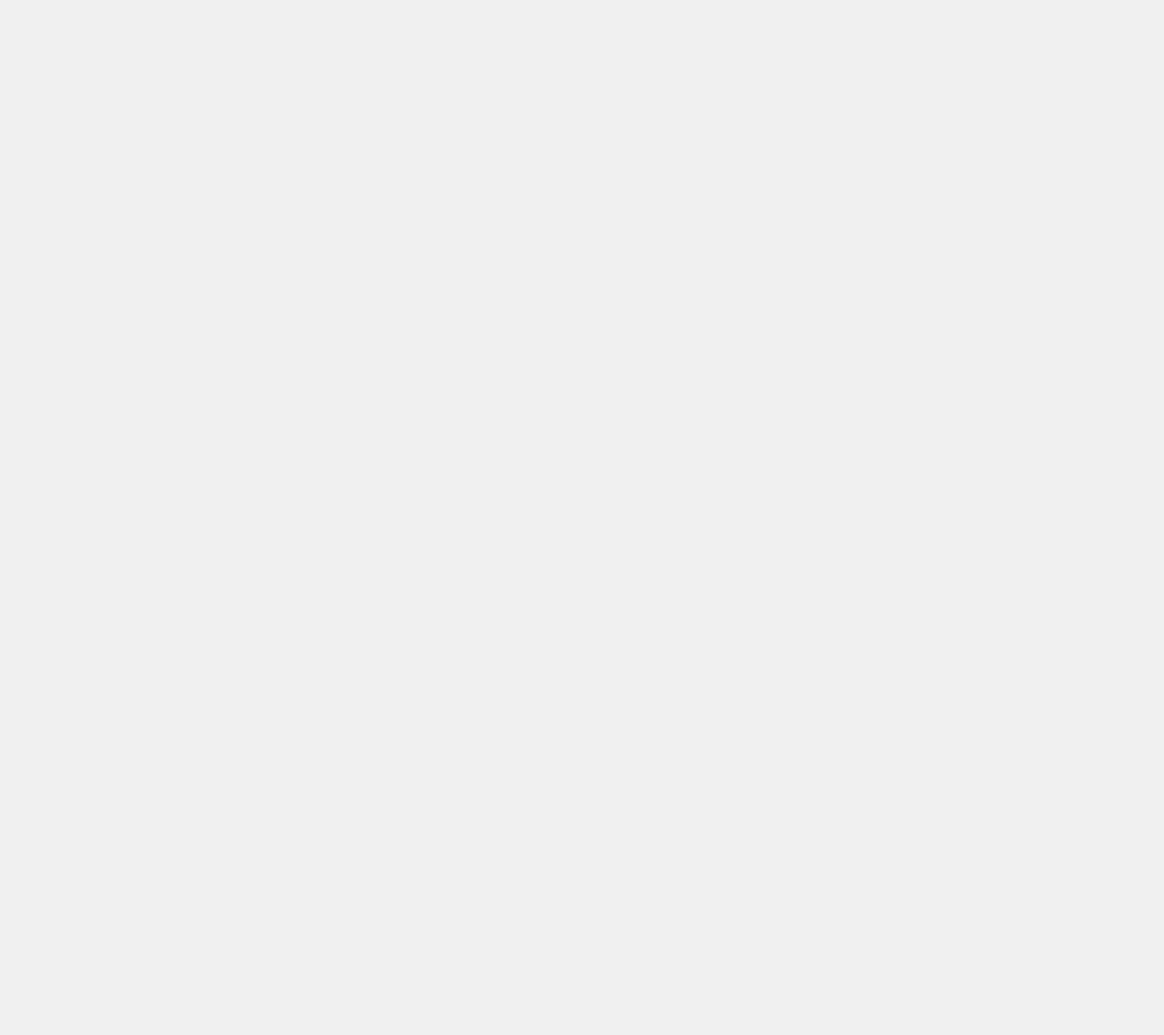
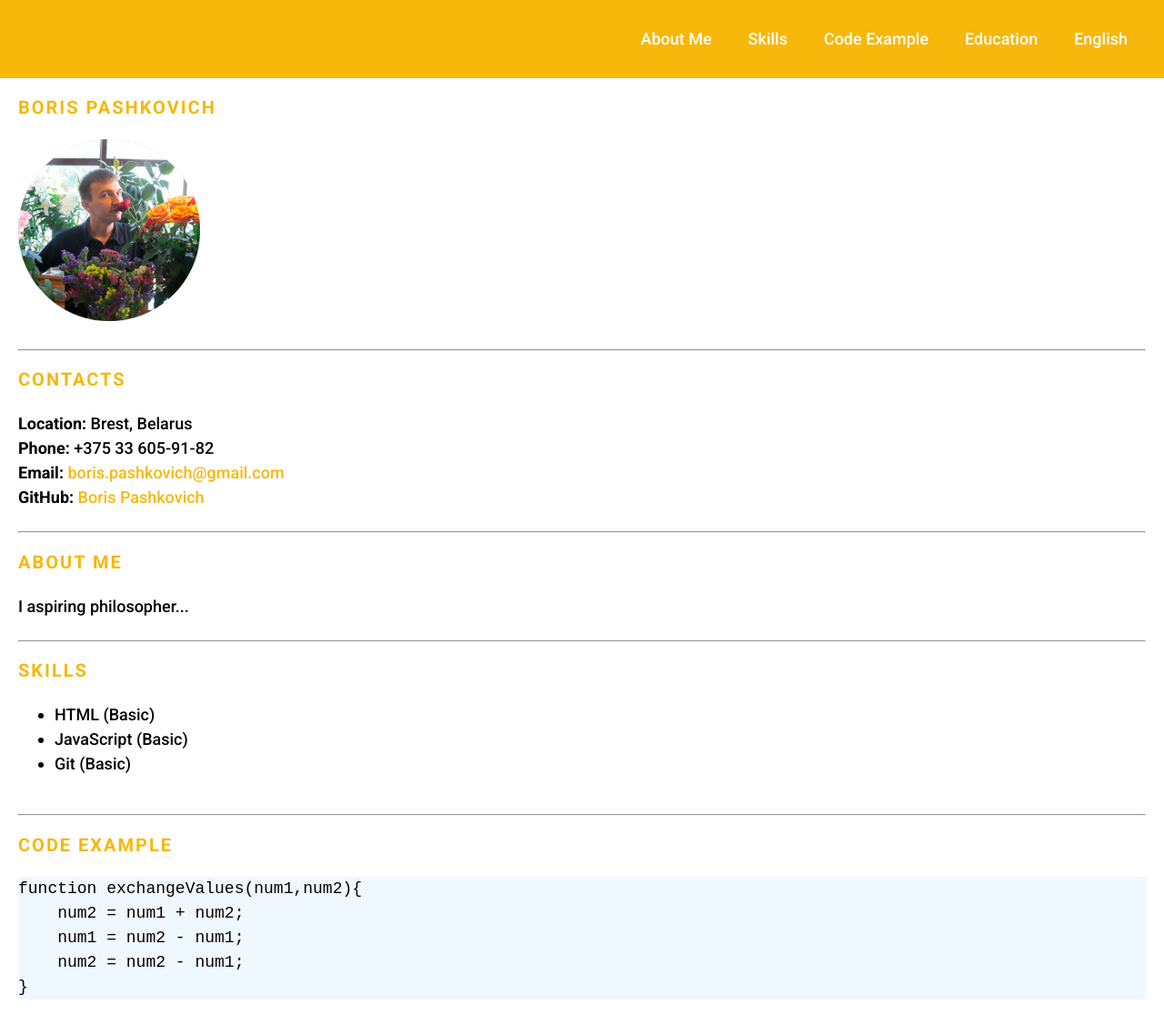
Before and after one commit to kelsoad/rsschool-cv, a plain HTML site: page index.html in a window 1280 px wide. Shown: the top 1138 px of the page at 91% size. Before the commit the page ends 800 px from the top, so only its background shows below. Drawn offline with Linux system fonts and the light colour scheme.

Commit message:
feat: add favicon, avatar, css, html

```diff
--- /dev/null
+++ b/css/style.css
@@ -0,0 +1,85 @@
+:root {
+    --color-primary: #f7b70b;
+    --color-bg:  #ffffff;
+}
+* {
+    box-sizing: border-box;
+}
+
+body {
+    min-height: 100vh;
+    display: flex;
+    margin: 0;
+    padding: 0;
+    flex-direction: column;
+    font-family: 'Roboto', sans-serif;
+    font-size: 18px;
+    line-height: 1.5;
+    background: var(--color-bg);
+}
+h1, h2 {
+    margin-bottom: 20px;
+    font-size: 20px;
+    text-transform: uppercase;
+    letter-spacing: 2px;
+    color: var(--color-primary);
+}
+.container {
+    max-width: 1440px;
+    margin: 0 auto;
+}
+.header{
+    background-color:  var(--color-primary);
+}
+section{
+    padding-bottom: 15px;
+}
+.footer{
+    background-color:  var(--color-primary);
+    padding: 20px;
+    margin-top: 20px;
+    color: #ffffff;
+}
+.nav-list {
+    display: flex;
+    justify-content: flex-end;
+    align-items: center;
+    list-style: none;
+}
+.nav-link {
+    padding: 0 20px;
+    line-height: 50px;
+    transition: .3s;
+    color: #ffffff;
+}
+a {
+    text-decoration: none;
+    color: var(--color-primary);
+}
+a:hover {
+    color: black;
+    transition: .3s;
+}
+#footer a {
+    color: #ffffff;
+}
+#footer a:hover {
+    color: black;
+}
+
+#footer {
+    display: flex;
+    justify-content: space-between;
+    align-items: center;
+    margin: 0 auto;
+    background-color: var(--color-primary);
+}
+pre{
+    background-color:aliceblue;
+}
+
+@media (max-width: 1440px) {
+.container {
+    padding: 0 20px;
+    }
+}
--- a/index.html
+++ b/index.html
@@ -4,10 +4,104 @@
     <meta charset="UTF-8">
     <meta http-equiv="X-UA-Compatible" content="IE=edge">
     <meta name="viewport" content="width=device-width, initial-scale=1.0">
-    <title>Document</title>
-    <link rel="stylesheet" href="style.css">
+    <title>cv</title>
+    <link rel="stylesheet" href="./css/style.css">
+    <link rel="icon" href="./assets/favicon.ico">
+    <link rel="preconnect" href="https://fonts.gstatic.com">
+    <link href="https://fonts.googleapis.com/css2?family=Roboto:wght@100;300;500;700&display=swap" rel="stylesheet">
 </head>
 <body>
-
+    <header class="header">
+        <div class="container" id="header">
+            <nav class="nav">
+                <ul class="nav-list">
+                <li class="nav-item"><a href="#about-me" class="nav-link">About Me</a></li>
+                <li class="nav-item"><a href="#skills" class="nav-link">Skills</a></li>
+                <li class="nav-item"><a href="#code-example" class="nav-link">Code Example</a></li>
+                <li class="nav-item"><a href="#education" class="nav-link">Education</a></li>
+                <li class="nav-item"><a href="#english" class="nav-link">English</a></li>
+                </ul>
+            </nav>
+            <div class="toggle">
+                <div class="line1"></div>
+                <div class="line2"></div>
+                <div class="line3"></div>
+            </div>
+        </div>
+    </header>
+    <main class="main">
+        <div class="container" id="main">
+            <section class="about-me" id="about-me">
+                <h1>Boris Pashkovich</h1>
+                <img src="./assets/img/avatar.png" alt="avatar" width="200px" height="200px">
+            </section>
+            <hr>
+            <section class="contacts" id="contacts">
+                <h2 class="section-title">Contacts</h2>
+                <div class="info">
+                    <div><b>Location:</b> Brest, Belarus</div>
+                    <div><b>Phone:</b> +375 33 605-91-82</div>
+                    <div>
+                        <b>Email:</b>
+                        <a href="mailto:boris.pashkovich@gmail.com">
+                            boris.pashkovich@gmail.com</a>
+                    </div>
+                    <div>
+                        <b>GitHub:</b>
+                        <a href="https://github.com/kelsoad">Boris Pashkovich</a>
+                    </div>
+                </div>
+            </section>
+            <hr>
+            <section class="about-me" id="about-me">
+                <h2>About Me</h2>
+                <div>I aspiring philosopher...</div>
+            </section>
+            <hr>
+            <section class="skills" id="skills">
+                <h2>Skills</h2>
+                <ul>
+                    <li>HTML (Basic)</li>
+                    <li>JavaScript (Basic)</li>
+                    <li>Git (Basic)</li>
+                </ul>
+            </section>
+            <hr>
+            <section class="code-example" id="code-example">
+                <h2>Code Example</h2>
+                <div>
+<pre>function exchangeValues(num1,num2){
+    num2 = num1 + num2;
+    num1 = num2 - num1;
+    num2 = num2 - num1;
+}</pre>
+</div>
+            </section>
+            <hr>
+            <section class="projects" id="projects">
+                <h2>Projects</h2>
+                <div><a href="https://medokbrest.by/"> medokbrest.by</a></div>
+            </section>
+            <hr>
+            <section class="education" id="education">
+                <h2>Education</h2>
+                <div>University: Brest State University A.S. Pushkin, Teacher</div>
+            </section>
+            <hr>
+            <section class="english" id="english">
+                <h2>English</h2>
+                <div>A1 - Beginner</div>
+            </section>
+        </div>
+    </main>
+    <footer class="footer">
+        <div class="container" id="footer">
+            <a href="https://github.com/kelsoad" class="github">GitHub</a>
+            <span>2022</span>
+            <a href="https://rs.school/js/" class="rs">
+                <img src="https://rs.school/images/rs_school_js.svg" alt="LogoRS" width="110" >
+            </a>
+        </div>
+    </footer>
 </body>
 </html>
--- a/style.css
+++ /dev/null
@@ -1,3 +0,0 @@
-body {
-    background-color: #f0f0f0;
- }
```
Also changed, not shown: assets/favicon.ico (added), assets/img/avatar.png (added).
